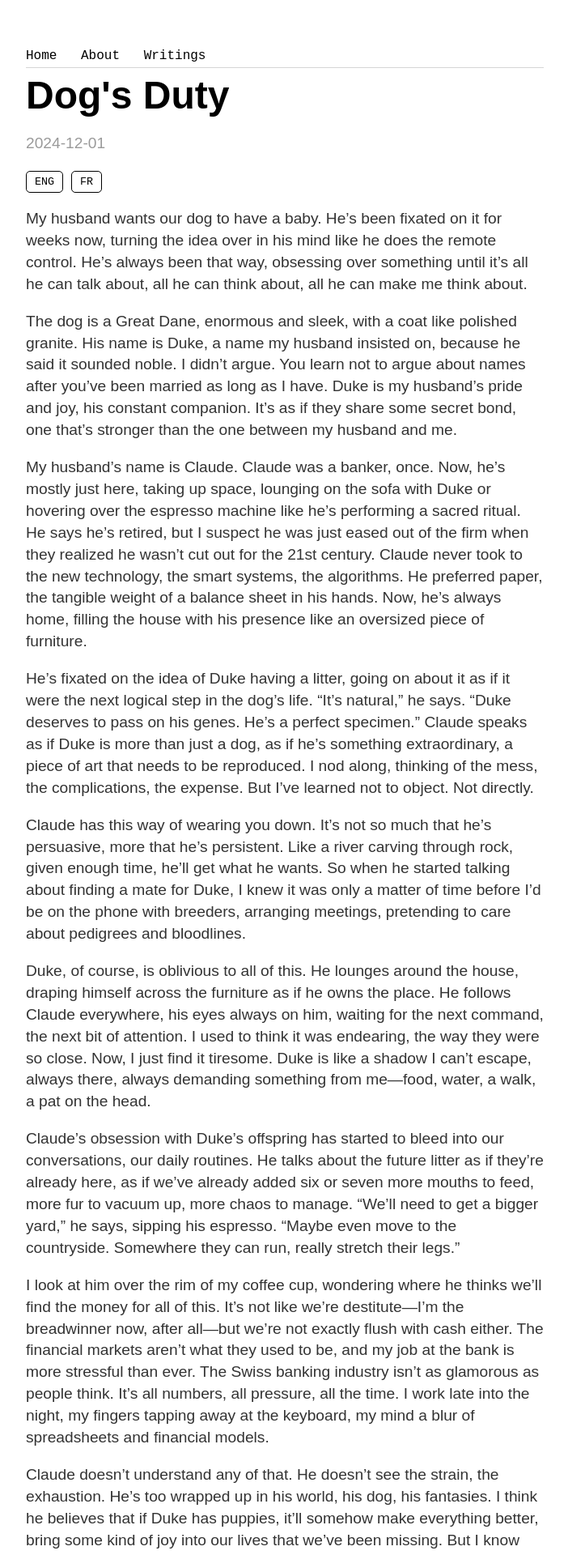
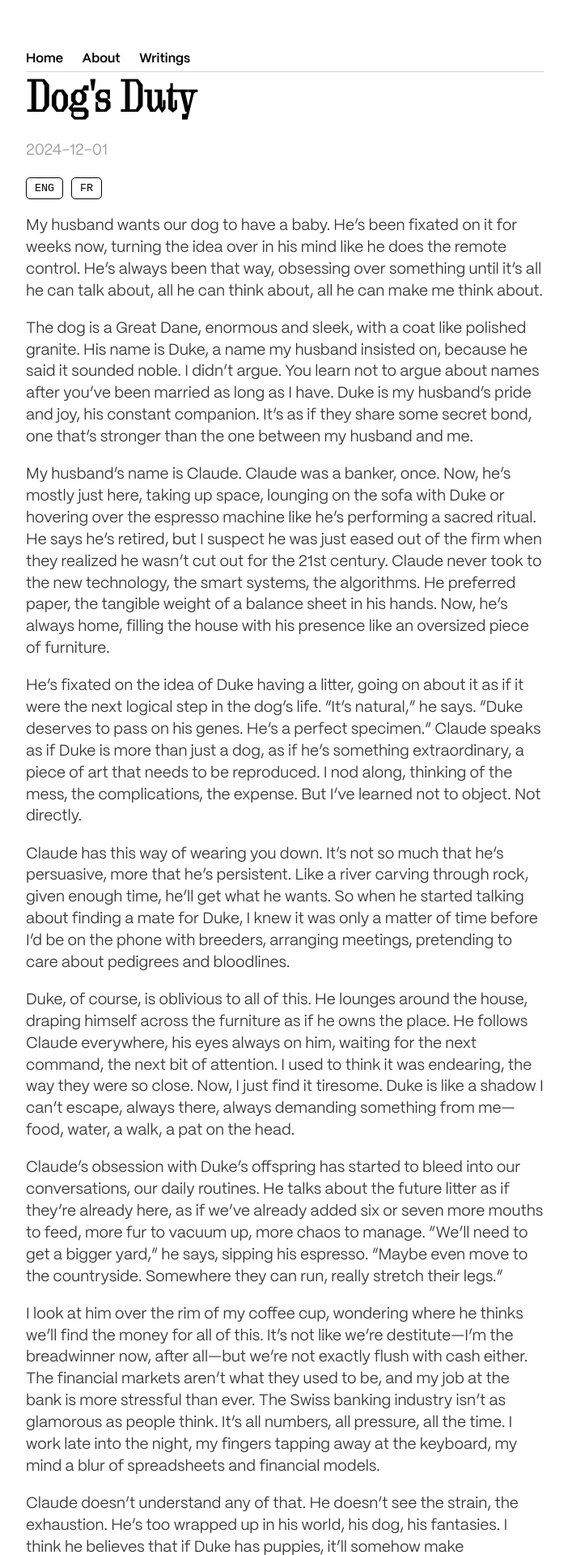
Before and after one commit to piotrvish/piotrvish.github.io, a Jekyll site: the page blog/2024-08-19-dogs-duty.html, which Jekyll copies as it is, in a window 1280 px wide. Shown: the top 1920 px of the page at 81% size, without its empty margins (288-990 px from the left). Built offline with Jekyll 4.4.1, drawn with Linux system fonts in a browser that asks for light colours; some web fonts are replaced.

Commit message:
Minor tweaks in style and contents

```diff
--- a/blog/2024-08-19-dogs-duty.html
+++ b/blog/2024-08-19-dogs-duty.html
@@ -54,7 +54,7 @@
 
             </div>
             <div class="lang fr" style="display: none;">
-                <p>La traduction en français est en cours</p>
+                <p>La traduction en français est en cours.</p>
             </div>
         </div>
         <a href="#top" class="back-link">Back to top</a>
--- a/css/main.css
+++ b/css/main.css
@@ -4,14 +4,14 @@
     font-family: "PP Mori Book";
     src:
     local("PP Mori Book"),
-    url(/fonts/ppmori/PPMori-Book.woff);
+    url(/fonts/PPMori-Book.woff);
 }
 
 @font-face{
     font-family: "PP Mori SemiBold";
     src:
     local("PP Mori SemiBold"),
-    url(/fonts/ppmori/PPMori-SemiBold.woff);
+    url(/fonts/PPMori-SemiBold.woff);
 }
 
 
@@ -19,7 +19,7 @@
     font-family: "OTBrut-Regular";
     src:
     local("OTBBrut-Regular"),
-    url(/fonts/otbrut/OTBrut-Regular.woff);
+    url(/fonts/OTBrut-Regular.woff);
 }
 
 /* Main Styles*/
```
